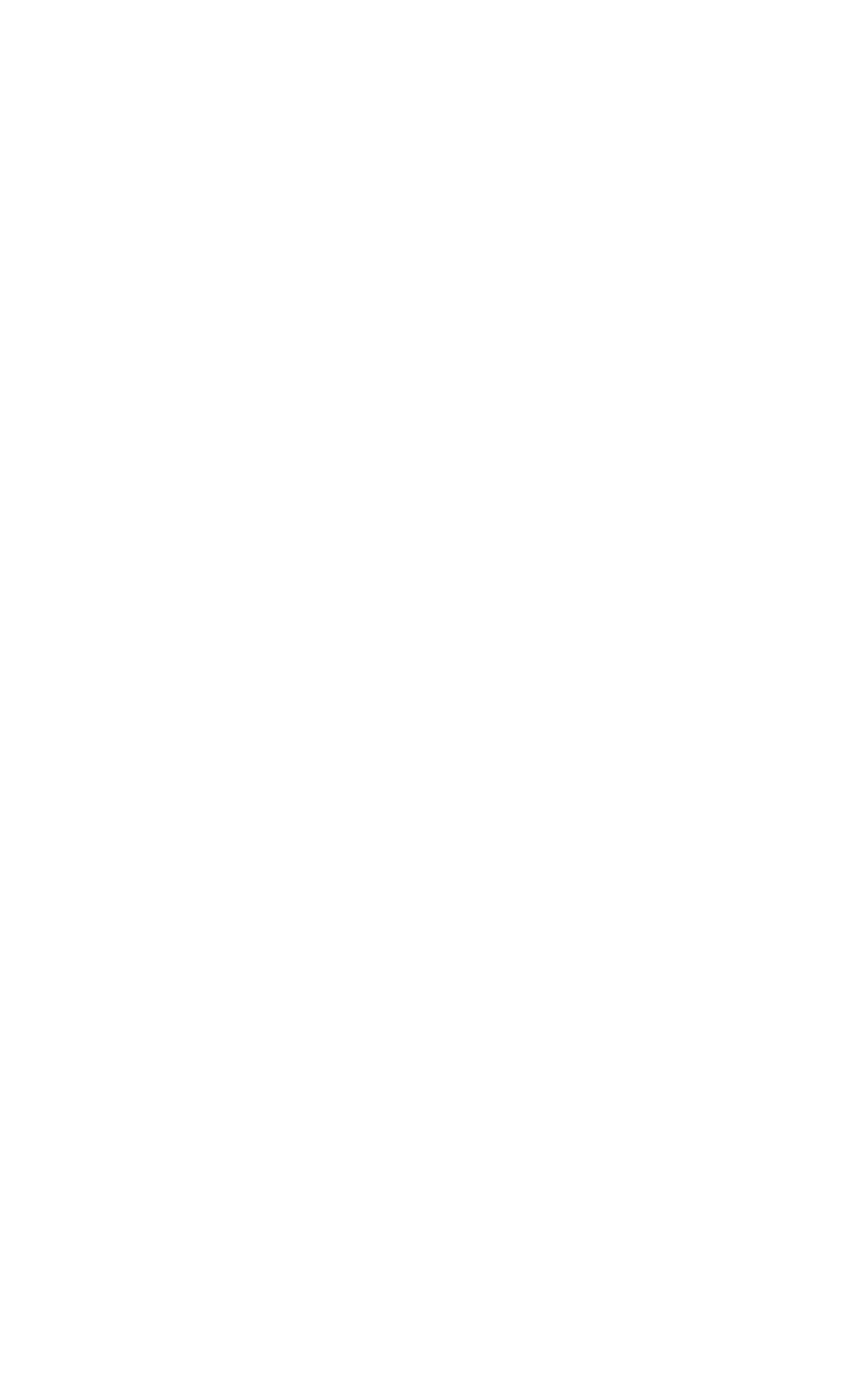
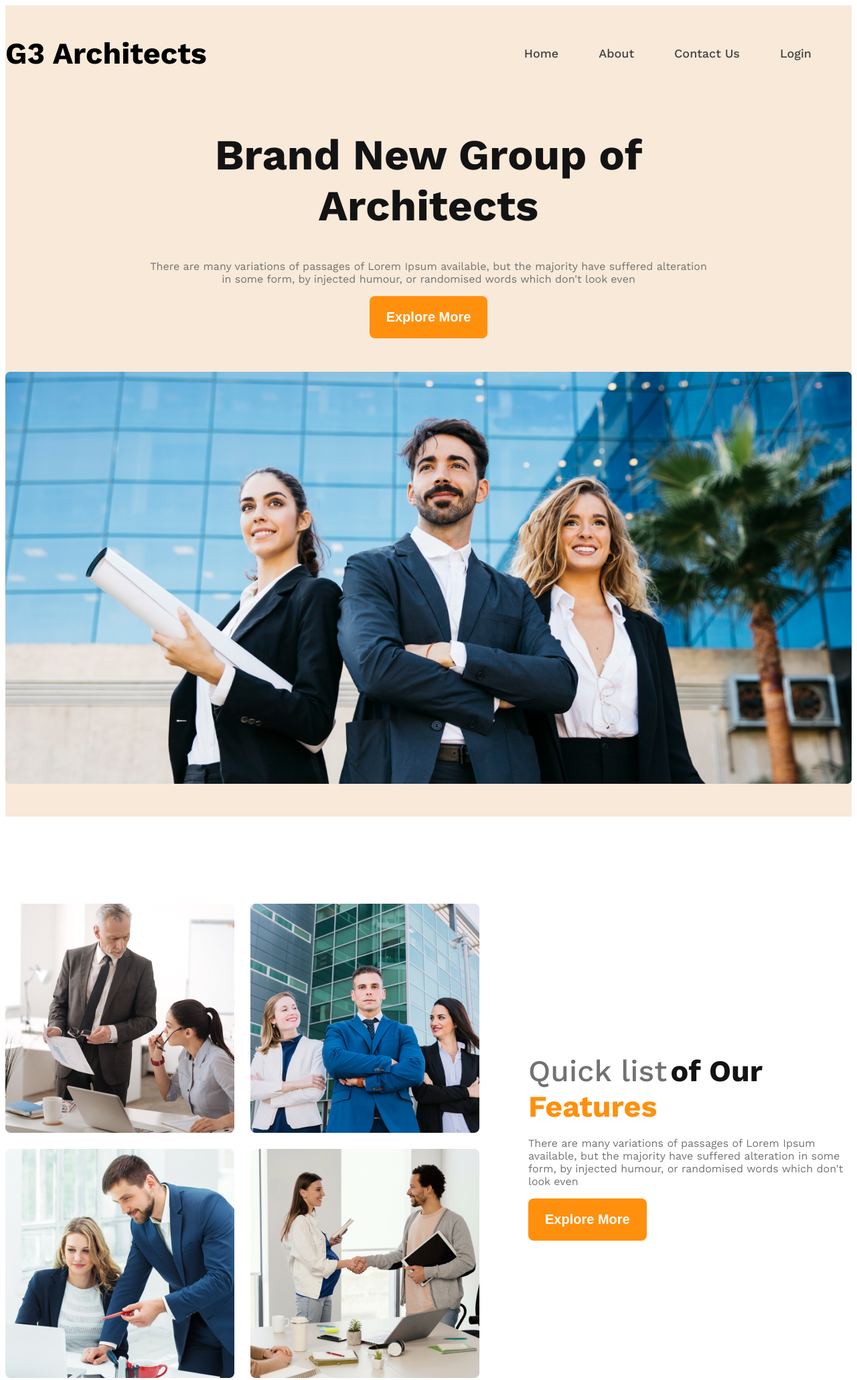
Before and after one commit to Nure-Anha/G3_Architects_Website, a plain HTML site: page index.html in a window 1280 px wide. Shown: the whole page at 67% size. Before the commit the page ends 800 px from the top, so only its background shows below. Drawn offline with nearby package versions, Linux system fonts and the light colour scheme.

Commit message:
added banner and first section part

```diff
--- a/Styles/g3_architect.css
+++ b/Styles/g3_architect.css
@@ -0,0 +1,173 @@
+
+@import url('https://fonts.googleapis.com/css2?family=Work+Sans:ital,wght@0,100..900;1,100..900&display=swap');
+
+.work-sans-font {
+  font-family: "Work Sans", sans-serif;
+  font-optical-sizing: auto;
+  font-weight: 400;
+  font-style: normal;
+}
+
+/*SHARED STYLES*/
+.bg_color{
+    background-color: #f8e9d9;
+}
+main > section{
+    margin-top: 130px;
+}
+
+/* .dis_flex{
+    display: flex;
+} */
+.dark_1{
+    color: #131313;
+ }
+.dark_2{
+    color: #424242;
+}
+.dark_3{
+    color: #727272;
+}
+.orange{
+    color: #FF900E;
+}
+
+
+/*Header styles*/
+.brand_name{
+    font-weight: 700;
+    font-size: 2.8rem;  /*16px = 1 rem so 45px = 2.8rem. used rem for responsive*/
+}
+.navbar{
+   display: flex;
+   justify-content: space-between;
+   align-items: center;
+}
+.nav_ul{
+    display: flex;
+
+
+}
+.nav_li, .nav_li a{
+    list-style: none;
+
+    margin-right: 30px;
+    text-decoration: none; /*s*/
+    font-weight: 500;
+    font-size: 18px;
+
+}
+
+.navbar, .banner{
+    max-width: 1440px;  /*just image + nav bar j ongshe ase oitar sz nisi banner image thk (1440*727) max e dye disi*/
+    margin: 0 auto;
+}
+
+.banner_content{
+    max-width: 850px;  /*862*225 na dye max e dye disi*/
+    margin: 0 auto;
+    text-align: center;
+
+    margin-bottom: 50px;  /*button er niche na dye ekhane full div er niche dye disi*/
+}
+.banner_title{
+    font-weight: 700;
+    font-size: 4rem;
+}
+.banner_descp{
+    font-weight: 400;
+    font-size: 1rem;
+}
+.btn_primary{
+    background-color: #FF900E;
+    color: #FFFFFF;
+    border-radius: 8px;
+    padding: 20px 25px;
+    font-weight: 600;
+    font-size: 1.25rem;
+    border: none;
+}
+.banner_img{
+    width: 100%;    /*To make responsive the image width 100% dc*/
+
+    margin-bottom: 2.8rem;
+}
+
+
+/*Main Style*/
+main{
+    max-width: 1440px;
+    margin: 0 auto;
+}
+.teams_feature{
+    display: flex;
+    align-items: center;
+}
+.team_img_container{
+    display: grid;
+    grid-template-columns: repeat(2, 1fr);
+    gap: 24px;
+}
+.our_feature{
+    margin-left: 73px;
+    max-width: 530px;
+    /* border: 1px solid black; */
+}
+.quick_list{
+    font-weight: 500;
+    font-size: 2.8rem;
+}
+.of_our, .feature{
+    font-weight: 700;
+    font-size: 2.8rem;
+}
+.feature_descrption{
+    font-weight: 400;
+    font-size: 1rem;
+}
+
+
+
+
+
+
+
+
+
+
+/*Responsive Media Query for small sz*/
+@media screen and (max-width: 576px) {
+    /*Header*/
+    .navbar,
+    .nav_ul,
+    .teams_feature{
+        flex-direction: column;
+    }
+
+    /*Main*/
+    .team_img_container{
+        grid-template-columns: repeat(1, 1fr);
+    }
+    .our_feature{
+        margin-left: 20px;
+    }
+
+}
+
+/*Responsive Media Query for medium sz*/
+@media screen and (min-width: 576px) and (max-width: 992px) {
+    header{
+        margin-right: 0px;
+    }
+
+
+    .teams_feature{
+        flex-direction: column;
+    }
+    .our_feature{
+       /* margin-left: 0px; self*/
+       /* padding-right: 20%;  self*/
+        /* border: 1px solid black; */
+        margin: 20px auto;
+    }
+}
--- a/index.html
+++ b/index.html
@@ -8,21 +8,55 @@
     <link rel="stylesheet" href="Styles/g3_architect.css">
 
 </head>
-<body>
+<body class="work-sans-font">
 
 
-    <header>
+    <header class="bg_color">
+
+        <nav class="navbar">
+            <h3 class="brand_name">G3 Architects</h3>
+
+            <ul class="nav_ul">
+                <li class="nav_li"><a class="dark_2" href="">Home</a></li>
+                <li class="nav_li"><a class="dark_2" href="">About</a></li>
+                <li class="nav_li"><a class="dark_2" href="">Contact Us</a></li>
+                <li class="nav_li"><a class="dark_2" href="">Login</a></li></div>
+            </ul>
+        </nav>
+
+        <div class="banner">
+
+                <div class="banner_content">
+                    <h1 class="banner_title dark_1">Brand New Group of Architects</h1>
+                    <p class="banner_descp dark_3">There are many variations of passages of Lorem Ipsum available, but the majority have suffered alteration in some form, by injected humour, or randomised words which don't look even</p>
+                    <button class="btn_primary">Explore More</button>
+                </div>
+
+            <img class="banner_img" src="images/banner.png" alt="">
+        </div>
 
     </header>
 
 
 
+    <main>
 
+        <section class="teams_feature">
 
+            <div class="team_img_container">
+                <img src="images/team1.png" alt="">
+                <img src="images/team2.png" alt="">
+                <img src="images/team3.png" alt="">
+                <img src="images/team4.png" alt="">
+            </div>
 
+            <div class="our_feature">
+                <h3 class="feature_titile"> <span class="quick_list dark_3">Quick list</span> <span class="of_our dark_1">of Our</span> <span class="feature orange">Features</span></h3>
+                <p class="feature_descrption dark_3">There are many variations of passages of Lorem Ipsum available, but the majority have suffered alteration in some form, by injected humour, or randomised words which don't look even</p>
+                <button class="btn_primary">Explore More</button>
+            </div>
 
-
-    <main>
+        </section>
 
     </main>
 
```
